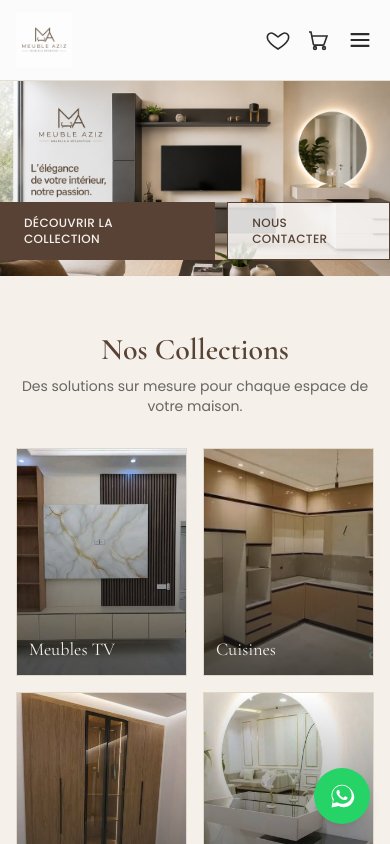
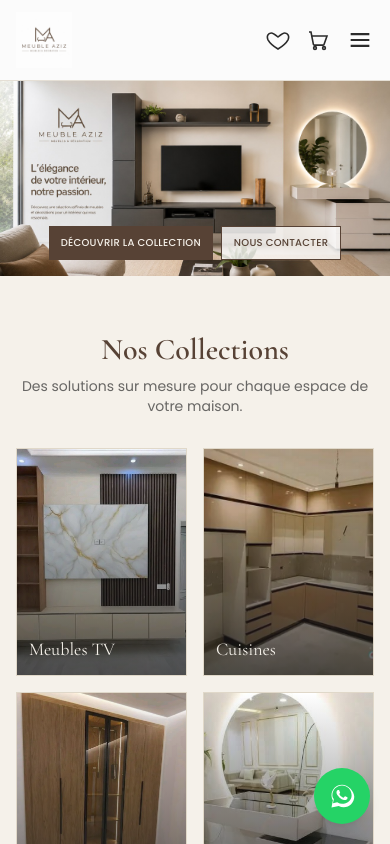
Before and after one commit to ranimmourad/MeubleAziz, a Next.js app: page / in a window 390 px wide. Shown: the top 844 px of the page. Built offline with nearby package versions, Linux system fonts and the light colour scheme.

Commit message:
fix: reduce hero button size on mobile

```diff
--- a/src/app/page.tsx
+++ b/src/app/page.tsx
@@ -30,11 +30,17 @@ export default function HomePage() {
             sizes="100vw"
             className="object-cover"
           />
-          <div className="absolute inset-x-0 bottom-0 flex justify-center gap-3 sm:gap-4 pb-4 sm:pb-8">
-            <Link href="/collection" className="btn-primary text-xs sm:text-sm">
+          <div className="absolute inset-x-0 bottom-0 flex justify-center gap-2 sm:gap-4 px-4 pb-4 sm:pb-8">
+            <Link
+              href="/collection"
+              className="btn-primary text-[10px] sm:text-sm px-3 py-1.5 sm:px-6 sm:py-3"
+            >
               Découvrir la collection
             </Link>
-            <Link href="/contact" className="btn-outline bg-white/80 text-xs sm:text-sm">
+            <Link
+              href="/contact"
+              className="btn-outline bg-white/80 text-[10px] sm:text-sm px-3 py-1.5 sm:px-6 sm:py-3"
+            >
               Nous contacter
             </Link>
           </div>
```
